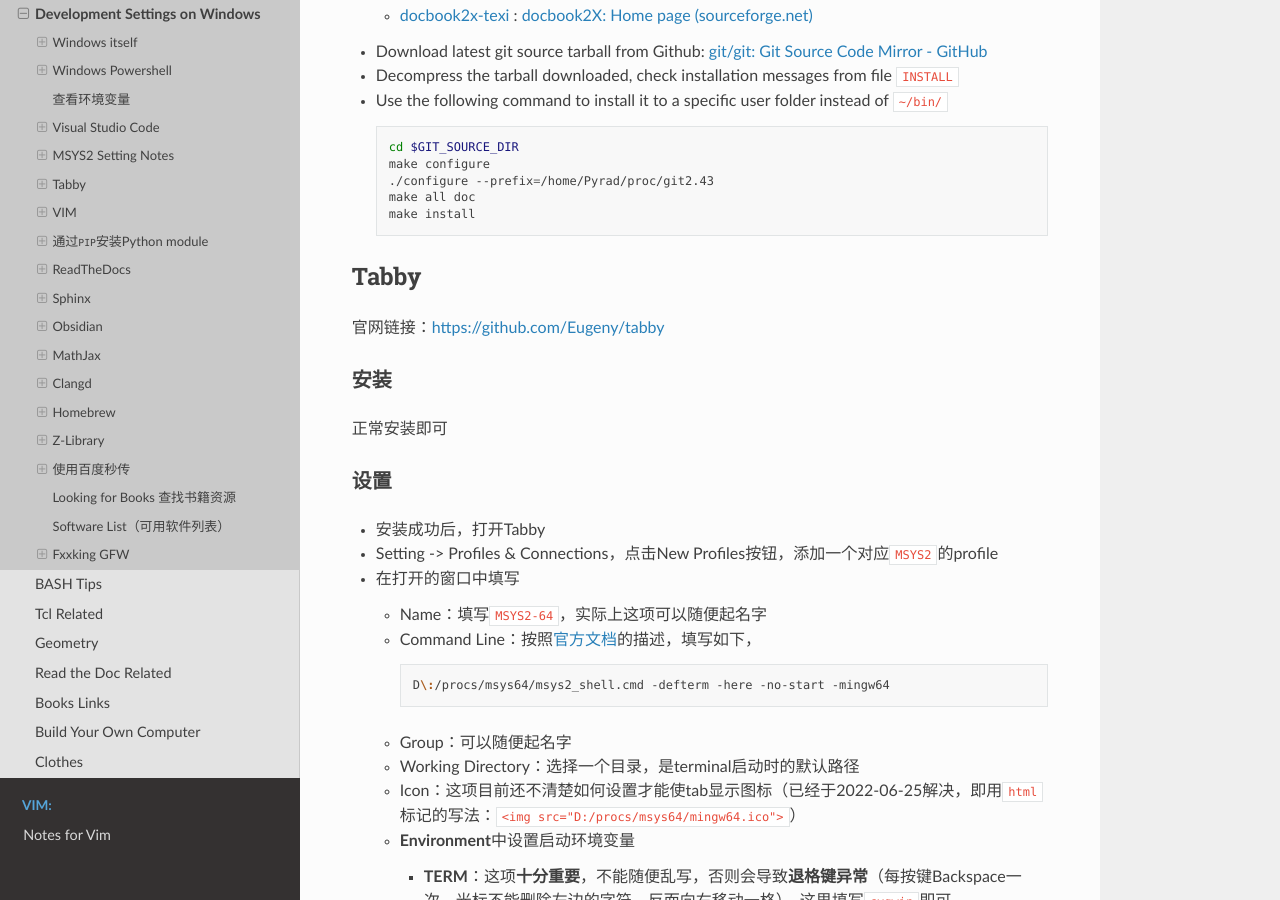
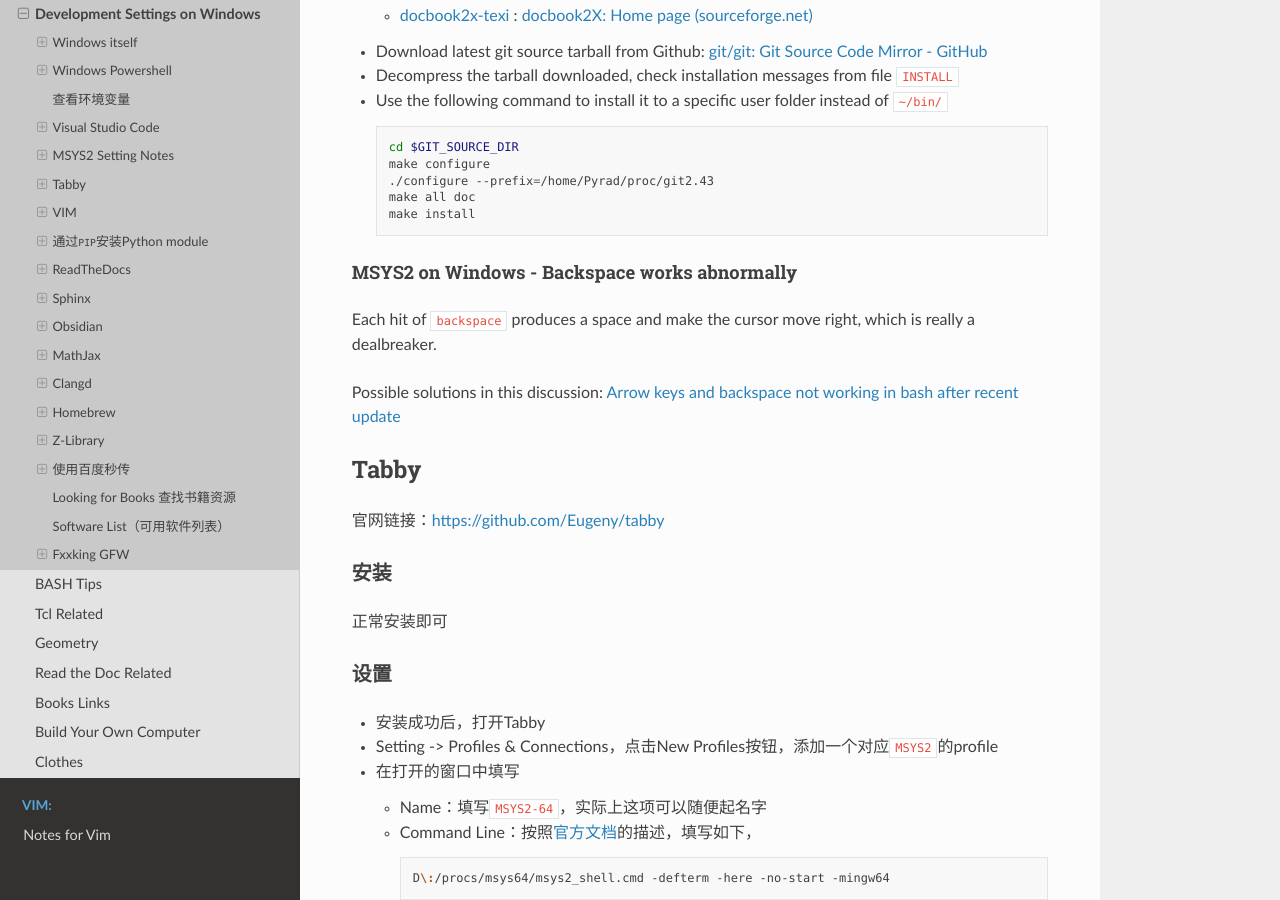
Before and after one commit to Pyrad/pyradnotes, a Sphinx documentation site: the page built from source/Notes/WinDevEnvSetup.md, in a window 1280 px wide and 900 px high, scrolled down 17740 px. Built offline with Sphinx 7.4.7 and the Read the Docs theme 2.0.0, drawn with Linux system fonts in a browser that asks for light colours.

Commit message:
Note MSYS fix backspace issue

````diff
--- a/source/Notes/WinDevEnvSetup.md
+++ b/source/Notes/WinDevEnvSetup.md
@@ -938,6 +938,13 @@
   make all doc
   make install
   ```
+
+
+#### MSYS2 on Windows - Backspace works abnormally
+
+Each hit of `backspace` produces a space and make the cursor move right, which is really a dealbreaker.
+
+Possible solutions in this discussion: [Arrow keys and backspace not working in bash after recent update](https://github.com/msys2/MSYS2-packages/issues/1124)
 
 
 
````
